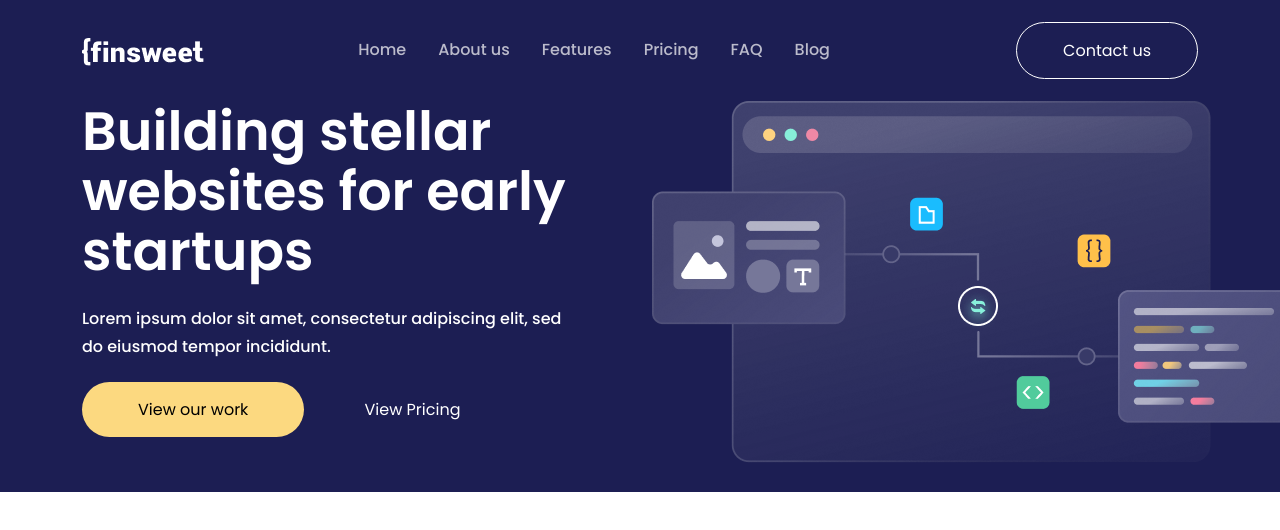
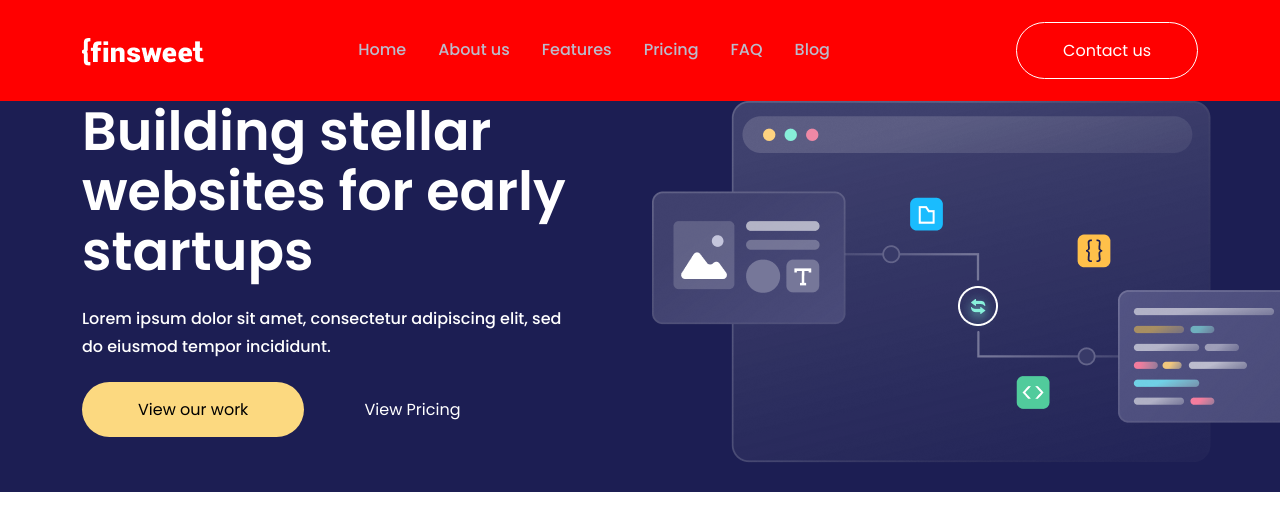
Before and after one commit to EngAhmedAbdullahiAli/Finsweeat, a plain HTML site: page index.html in a window 1280 px wide. Drawn offline with Linux system fonts and the light colour scheme; a web font is replaced by a local one.

Commit message:
Backgroup is done

```diff
--- a/css/style.css
+++ b/css/style.css
@@ -2,8 +2,8 @@
  Navbar section start
  =============================================== */
 nav {
-  background: #1c1e53;
-  padding: 30px 0px !important;
+  background: red;
+  padding:30px 0px !important;
 }
 .navbar-nav{
     column-gap: 32px;
```
